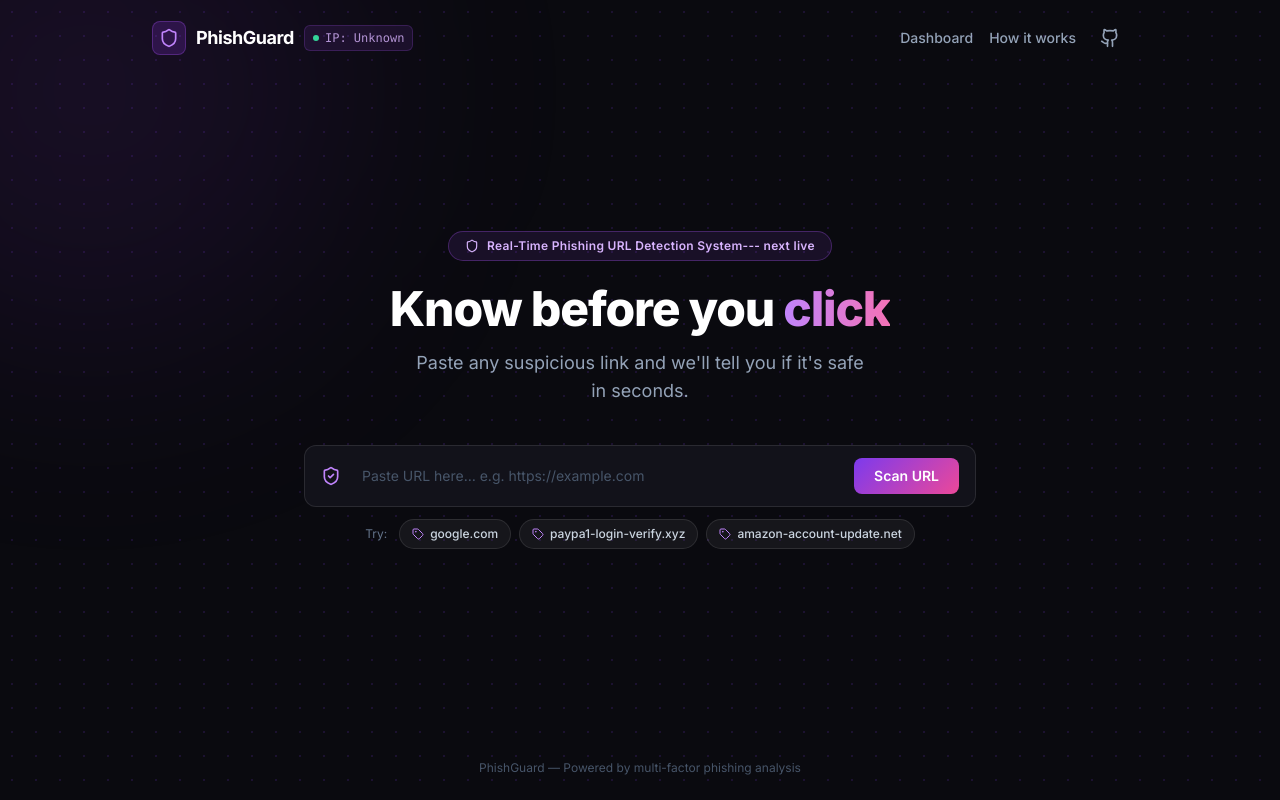
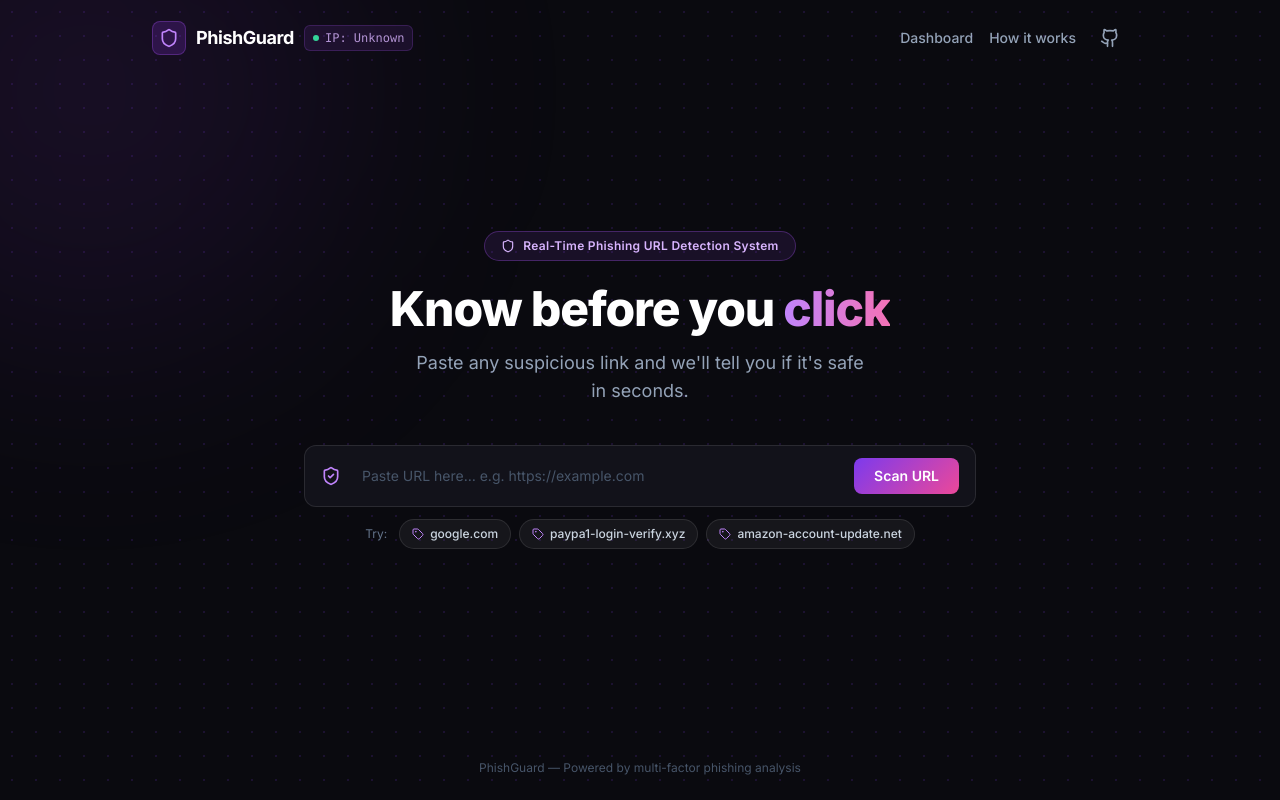
Before and after one commit to rohit124551/PhishGuard, a Next.js app in the folder safelink-frontend/: page / in a window 1280 px wide. Built offline with nearby package versions, Linux system fonts and the light colour scheme; no server answers.

Commit message:
changes corrected

```diff
--- a/safelink-frontend/app/page.tsx
+++ b/safelink-frontend/app/page.tsx
@@ -123,7 +123,7 @@ export default function Home() {
                 className="mb-6 inline-flex items-center gap-2 px-4 py-1.5 rounded-full bg-purple-500/10 border border-purple-500/30 text-purple-300 text-xs font-semibold tracking-wide"
               >
                 <Shield className="w-3.5 h-3.5" />
-                Real-Time Phishing URL Detection System--- next live
+                Real-Time Phishing URL Detection System
               </motion.div>
 
               {/* H1 */}
```
